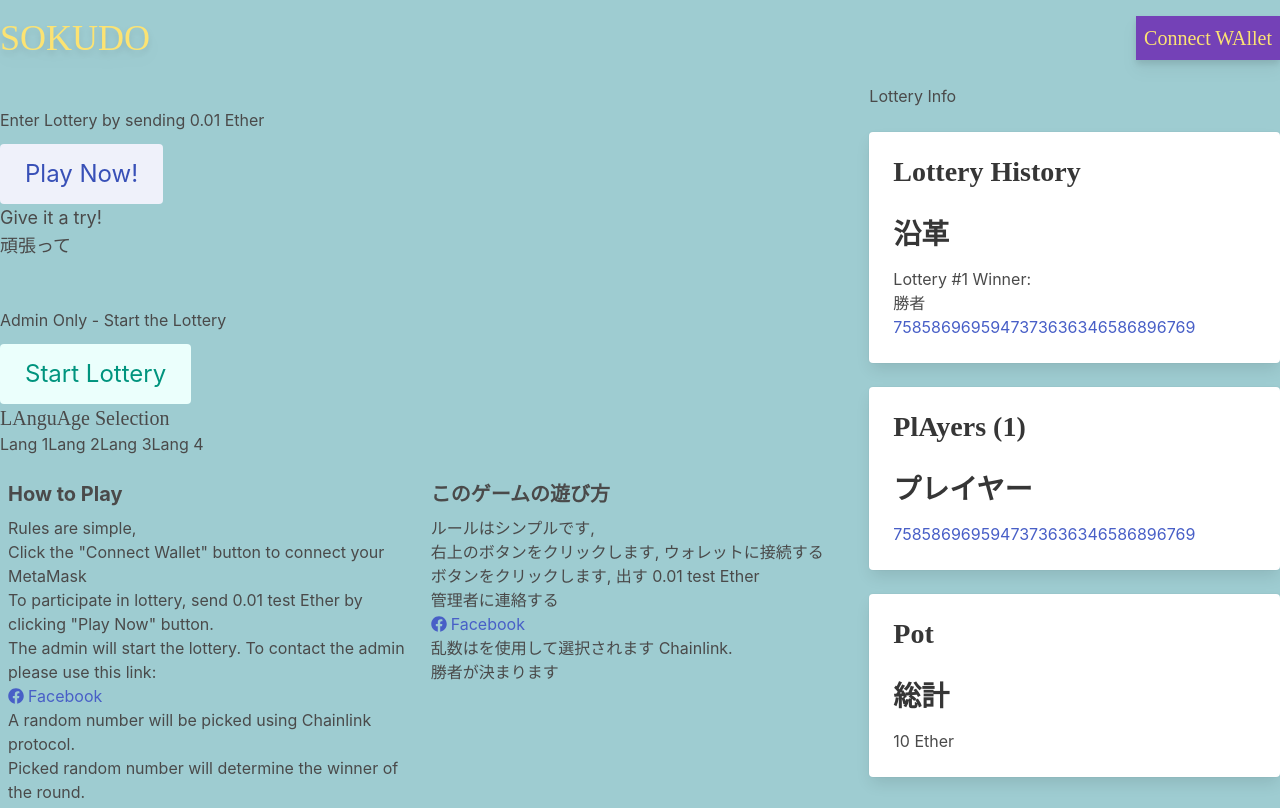
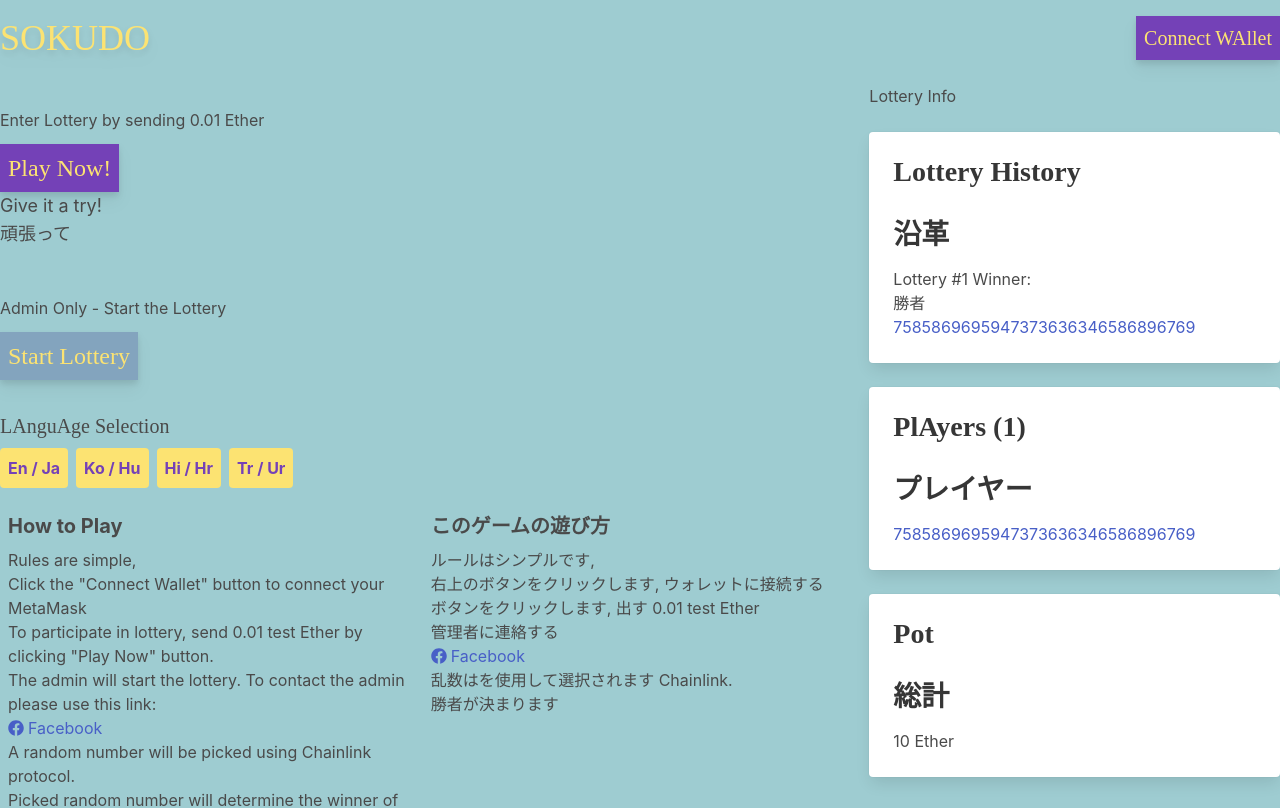
Before and after one commit to SJuras/Web3-Lottery, a Next.js app in the folder lottery-dapp/: page /lotterypage in a window 1280 px wide. Shown: the top 808 px of the page. Built offline with nearby package versions, Linux system fonts and the light colour scheme; a web font is replaced by a local one.

Commit message:
v1.2.9 pinup animation added.

```diff
--- a/lottery-dapp/package.json
+++ b/lottery-dapp/package.json
@@ -11,6 +11,7 @@
     "bulma": "^0.9.3",
     "next": "12.0.10",
     "react": "17.0.2",
+    "react-awesome-slider": "^4.1.0",
     "react-dom": "17.0.2",
     "react-fast-marquee": "^1.3.1",
     "react-icons": "^4.3.1"
--- a/lottery-dapp/pages/index.js
+++ b/lottery-dapp/pages/index.js
@@ -4,11 +4,18 @@ import Link from 'next/link'
 import styles from '../styles/Home.module.css'
 import Marquee from 'react-fast-marquee';
 
+import AwesomeSlider from 'react-awesome-slider';
+import withAutoplay from 'react-awesome-slider/dist/autoplay';
+import 'react-awesome-slider/dist/styles.css';
+
 import Footer from '../components/Footer.js';
 
 import 'bulma/css/bulma.css';
 
 export default function Home() {
+
+  const AutoplaySlider = withAutoplay(AwesomeSlider);
+
   return (
     <div className="w-full">
       <Head>
@@ -64,7 +71,7 @@ export default function Home() {
               </section>
             </div>
             <div className="w-full md:w-1/2 h-full flex flex-col justify-center items-center relative">
-              <div className="w-3/4 flex justify-center items-center">
+              <div className="w-3/4 flex justify-center items-center animate-[modelBeep_15s_ease-in-out_infinite]">
                 <img src="/images/pinup1.png" className="h-full w-full" />
               </div>
               <div className="flex flex-col absolute top-20 right-0 z-100">
@@ -221,6 +228,21 @@ export default function Home() {
               <p>
                 This project is made using smart contract written in Solidity and Truffle. Frontend is made with Next.Js and Tailwing css
               </p>
+              <div className="bg-transparent">
+                <AutoplaySlider
+                    play={true}
+                    cancelOnInteraction={false} // should stop playing on user interaction
+                    interval={3000}
+                    organicArrows={false}
+                    bullets={false}
+                    sliderHeightPercentage={10}
+                    className="h-20"
+                  >
+                  <div className="bg-transparent" data-src="/images/pinup1.png" />
+                  <div className="bg-transparent" data-src="/images/pinup1.png" />
+                  <div className="bg-transparent" data-src="/images/pinup1.png" />
+                </AutoplaySlider>
+              </div>
             </div>
           </div>
         </div>
--- a/lottery-dapp/pages/lotterypage.js
+++ b/lottery-dapp/pages/lotterypage.js
@@ -47,7 +47,7 @@ export default function Home() {
               <div className="column is-two-thirds">
                 <section className="mt-5">
                   <p>Enter Lottery by sending 0.01 Ether</p>
-                  <button className="button is-link is-large is-light mt-3">
+                  <button className="mt-3 p-2 bg-customPurple text-customYellow font-[Starduster] text-2xl cursor-pointer drop-shadow-lg transition duration-300 hover:bg-customLightPurple">
                     Play Now!
                   </button>
                   <h4 className="text-lg">Give it a try!</h4>
@@ -55,17 +55,17 @@ export default function Home() {
                 </section>
                 <section className="mt-6">
                   <p>Admin Only - Start the Lottery</p>
-                  <button className="button is-primary is-large is-light mt-3">
+                  <button className="mt-3 p-2 bg-customBlue text-customYellow font-[Starduster] text-2xl cursor-pointer drop-shadow-lg transition duration-300 hover:bg-customLightBlue">
                     Start Lottery
                   </button>
                 </section>
-                <div className="flex flex-col">
-                  <h4 className="text-xl font-[Starduster]">LAnguAge Selection</h4>
+                <div className="flex flex-col mt-8">
+                  <h4 className="text-xl font-[Starduster] mb-2">LAnguAge Selection</h4>
                   <div className="flex mb-4">
-                    <button onClick={() => changeValue(1)}>Lang 1</button>
-                    <button onClick={() => changeValue(2)}>Lang 2</button>
-                    <button onClick={() => changeValue(3)}>Lang 3</button>
-                    <button onClick={() => changeValue(4)}>Lang 4</button>
+                    <button className="p-2 mr-2 bg-customYellow text-customPurple font-bold rounded transition duration-300 hover:bg-customPurple hover:text-customYellow" onClick={() => changeValue(1)}>En / Ja</button>
+                    <button className="p-2 mr-2 bg-customYellow text-customPurple font-bold rounded transition duration-300 hover:bg-customPurple hover:text-customYellow" onClick={() => changeValue(2)}>Ko / Hu</button>
+                    <button className="p-2 mr-2 bg-customYellow text-customPurple font-bold rounded transition duration-300 hover:bg-customPurple hover:text-customYellow" onClick={() => changeValue(3)}>Hi / Hr</button>
+                    <button className="p-2 mr-2 bg-customYellow text-customPurple font-bold rounded transition duration-300 hover:bg-customPurple hover:text-customYellow" onClick={() => changeValue(4)}>Tr / Ur</button>
                   </div>
                   { value == 1 &&
                   <div className="flex flex-col md:flex-row">
--- a/lottery-dapp/tailwind.config.js
+++ b/lottery-dapp/tailwind.config.js
@@ -58,6 +58,11 @@ module.exports = {
           '30%': { transform: 'scale(1.5)'},
           '40%, 100%': { transform: 'scale(1)'},
         },
+        modelBeep: {
+          '0%': { transform: 'scale(1)'},
+          '40%': { transform: 'scale(1.1)'},
+          '45%, 100%': { transform: 'scale(1)'},
+        },
       },
       animation: {
         titleMove: 'titleMove 10s ease-in infinite',
@@ -65,6 +70,7 @@ module.exports = {
         warningMove2: 'warningMove 10s ease-in infinite alternate',
         beep1: 'beep1 10s ease-in-out infinite',
         beep2: 'beep1 10s ease-in-out infinite',
+        modelBeep: 'modelBeep 15s ease-in-out infinite',
       },
     },
   },
```
Also changed, not shown: 1 other file (tests, documents, lock files or other folders).
